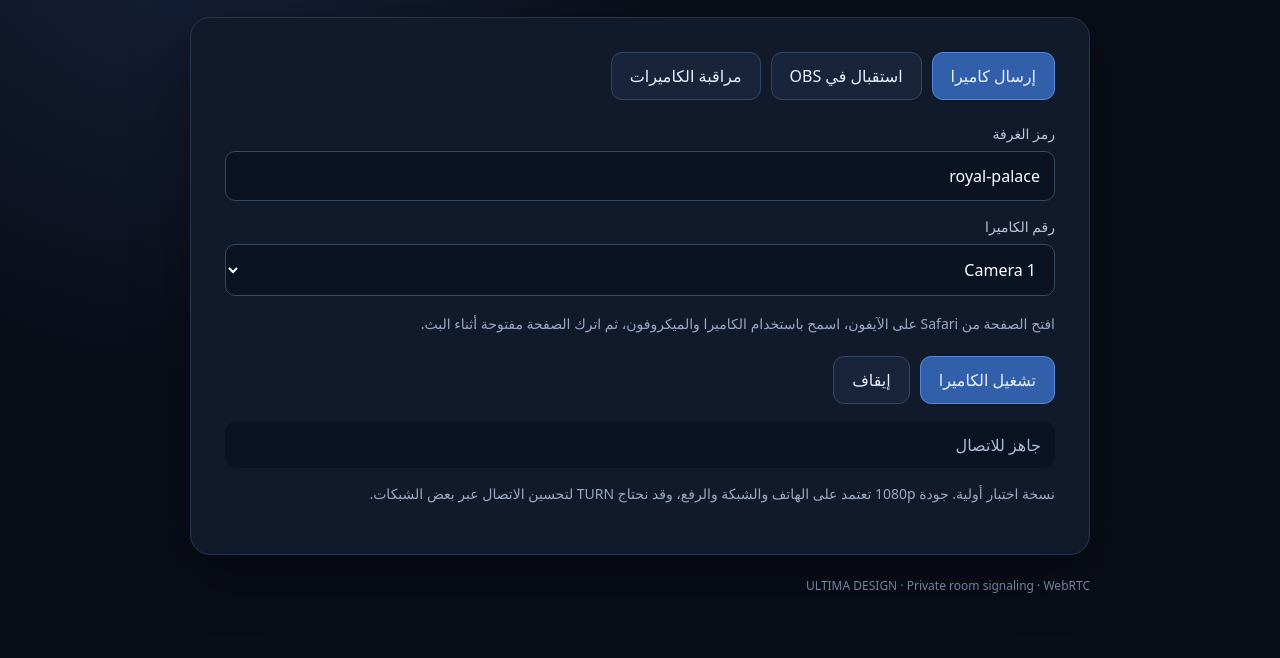
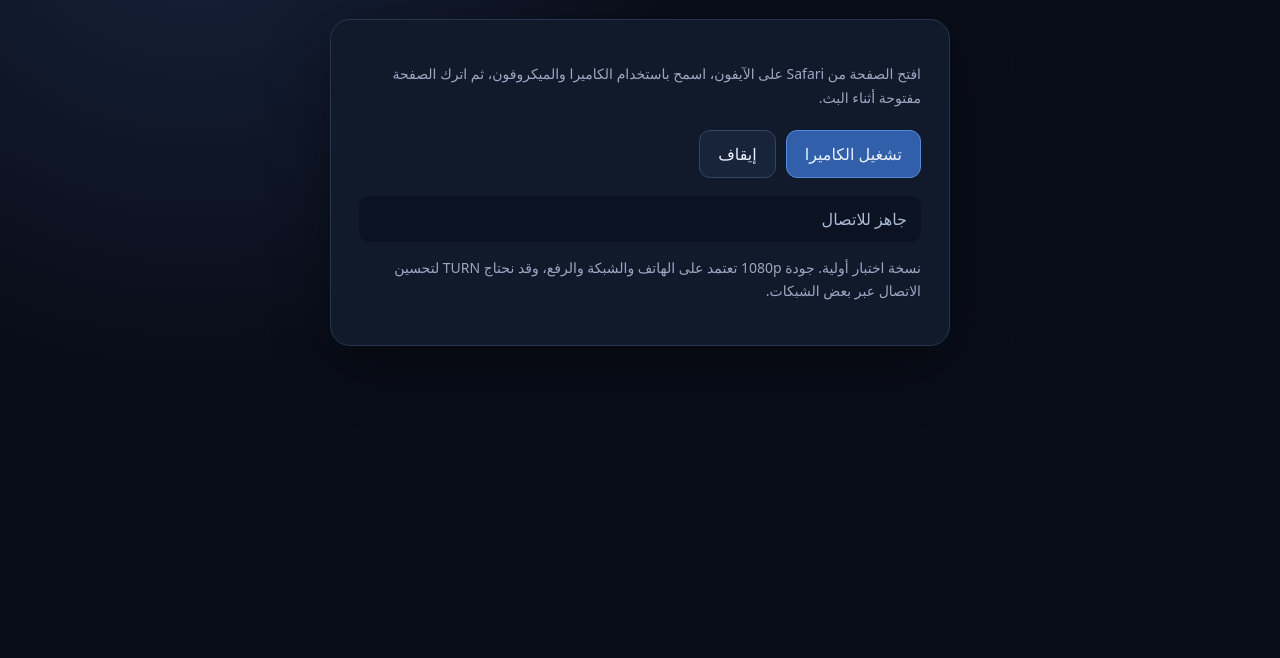
Before and after one commit to yazanalshoufi1/ultima-live, a plain HTML site: page public/index.html in a window 1280 px wide. Shown: the part 142-800 px from the top of the page. Drawn offline with Linux system fonts and the light colour scheme.

Commit message:
Restrict public ULTIMA LIVE pages to camera sending
* Default public portal to camera sender only

* Hide admin details from public camera sender page

* Limit non-admin modes to explicit OBS receiver links

```diff
--- a/public/app.js
+++ b/public/app.js
@@ -1,7 +1,7 @@
 const $ = (id) => document.getElementById(id);
 const params = new URLSearchParams(location.search);
-const portal = params.get("portal") === "control" ? "control" : params.get("portal") === "sender" ? "sender" : "legacy";
-let mode = portal === "control" ? "multi" : params.get("mode") === "view" ? "view" : params.get("mode") === "multi" ? "multi" : "send";
+const portal = params.get("portal") === "control" ? "control" : "sender";
+let mode = portal === "control" ? "multi" : params.get("obs") === "1" && params.get("mode") === "view" ? "view" : params.get("obs") === "1" && params.get("mode") === "multi" ? "multi" : "send";
 document.body.classList.toggle("sender-portal", portal === "sender");
 document.body.classList.toggle("control-portal", portal === "control");
 document.body.classList.toggle("control-locked", portal === "control");
--- a/public/index.html
+++ b/public/index.html
@@ -38,7 +38,7 @@
     .admin-login-error{min-height:22px;color:#ff9eaa;font-size:13px;margin-top:12px}
     body.control-locked main{display:none!important}
 
-    body.sender-portal .tabs,body.sender-portal .field,body.sender-portal #viewPanel,body.sender-portal #multiPanel{display:none!important}
+    body.sender-portal .tabs,body.sender-portal .field,body.sender-portal #viewPanel,body.sender-portal #multiPanel,body.sender-portal footer{display:none!important}
     body.sender-portal #sendPanel{display:block!important}
     body.sender-portal main{width:min(620px,94vw);padding-top:7vh}
     body.sender-portal header{margin-bottom:22px}
@@ -135,6 +135,6 @@
   </section>
   <footer>ULTIMA DESIGN · Private room signaling · WebRTC</footer>
 </main>
-<script src="/app.js?v=admin-auth01"></script>
+<script src="/app.js?v=sender-isolated02"></script>
 </body>
 </html>
```
